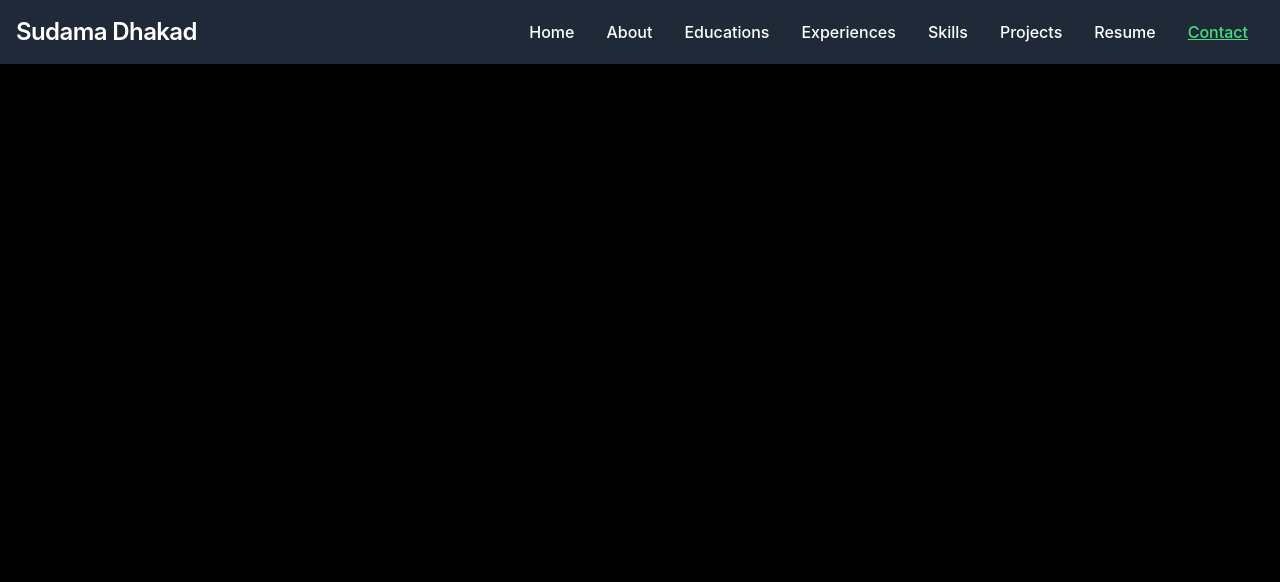
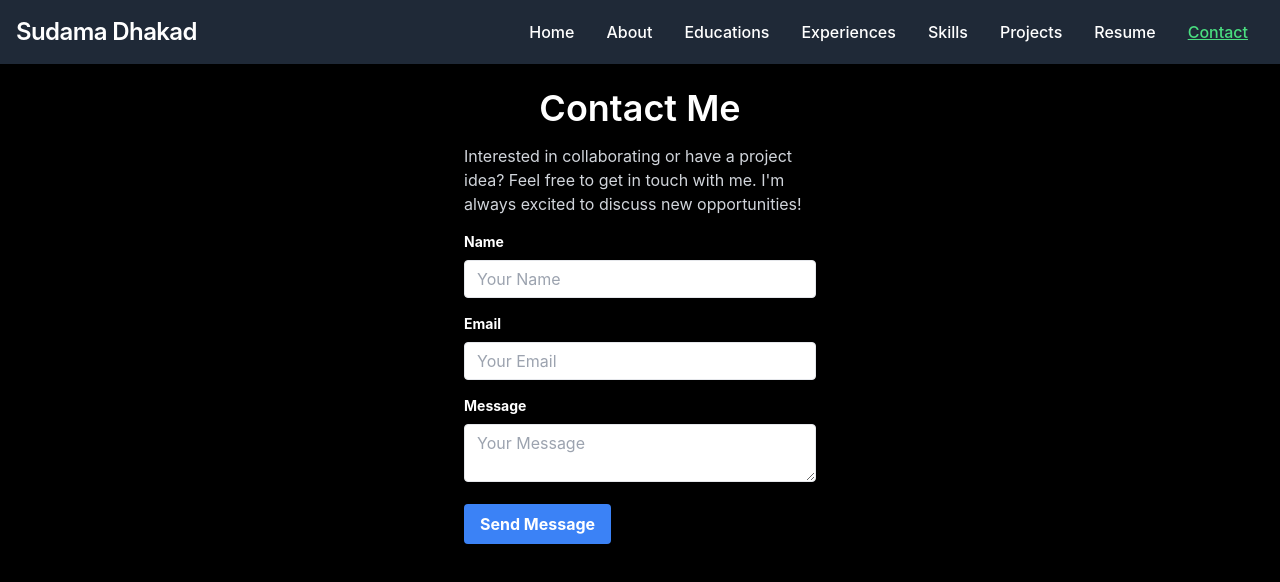
Before and after one commit to sudama011/myPortfolio, a React (Create React App) app: page /contact in a window 1280 px wide. Shown: the top 582 px of the page. Built offline with nearby package versions, Linux system fonts and the light colour scheme.

Commit message:
Contact page made successfully sending message possible

```diff
--- a/package.json
+++ b/package.json
@@ -3,6 +3,7 @@
   "version": "0.1.0",
   "private": true,
   "dependencies": {
+    "@emailjs/browser": "^3.11.0",
     "@fortawesome/fontawesome-free": "^6.4.2",
     "@fortawesome/fontawesome-svg-core": "^6.4.2",
     "@fortawesome/free-brands-svg-icons": "^6.4.2",
--- a/src/Pages/Contact.js
+++ b/src/Pages/Contact.js
@@ -1,11 +1,89 @@
-import React from 'react'
+import React from "react";
+import emailjs from "@emailjs/browser";
+const Contact = () => {
+  const form = React.useRef();
 
-const Contact = () => {
+  const sendEmail = (e) => {
+    e.preventDefault();
+
+    emailjs
+      .sendForm(
+        "service_63jfvmh",
+        "template_equbu78",
+        form.current,
+        "U4a0yFRYkbl6vxUNU"
+      )
+      .then(
+        (result) => {
+          console.log(result.text);
+          alert("Message Sent, I'll get back to you shortly", result.text);
+        },
+        (error) => {
+          console.log(error.text);
+          alert("An error occurred, Please try again", error.text);
+        }
+      );
+    form.current.reset();
+  };
+
   return (
-    <div>
+    <div className="container mx-auto max-w-sm p-4 py-6">
+      <h1 className="text-4xl font-semibold mb-4 text-white flex justify-center">
+        Contact Me
+      </h1>
+      <p className="text-gray-300 mb-4">
+        Interested in collaborating or have a project idea? Feel free to get in
+        touch with me. I'm always excited to discuss new opportunities!
+      </p>
+      <form className="mb-6" ref={form} onSubmit={sendEmail}>
+        <div className="mb-4">
+          <label className="block text-sm font-bold mb-2" htmlFor="name">
+            Name
+          </label>
+          <input
+            className="appearance-none border rounded w-full py-2 px-3 text-gray-700 leading-tight focus:outline-none focus:shadow-outline"
+            id="name"
+            type="text"
+            name="name"
+            placeholder="Your Name"
+            required
+          />
+        </div>
+        <div className="mb-4">
+          <label className="block text-sm font-bold mb-2" htmlFor="email">
+            Email
+          </label>
+          <input
+            className="appearance-none border rounded w-full py-2 px-3 text-gray-700 leading-tight focus:outline-none focus:shadow-outline"
+            id="email"
+            type="email"
+            name="email"
+            placeholder="Your Email"
+            required
+          />
+        </div>
+        <div className="mb-4">
+          <label className="block text-sm font-bold mb-2" htmlFor="message">
+            Message
+          </label>
+          <textarea
+            className="appearance-none border rounded w-full py-2 px-3 text-gray-700 leading-tight focus:outline-none focus:shadow-outline"
+            id="message"
+            name="message"
+            placeholder="Your Message"
+            required
+          />
+        </div>
 
+        <button
+          className="bg-blue-500 hover:bg-blue-700 text-white font-bold py-2 px-4 rounded focus:outline-none focus:shadow-outline"
+          type="submit"
+        >
+          Send Message
+        </button>
+      </form>
     </div>
-  )
-}
+  );
+};
 
-export default Contact
+export default Contact;
```
Also changed, not shown: 1 other file (tests, documents, lock files or other folders).
